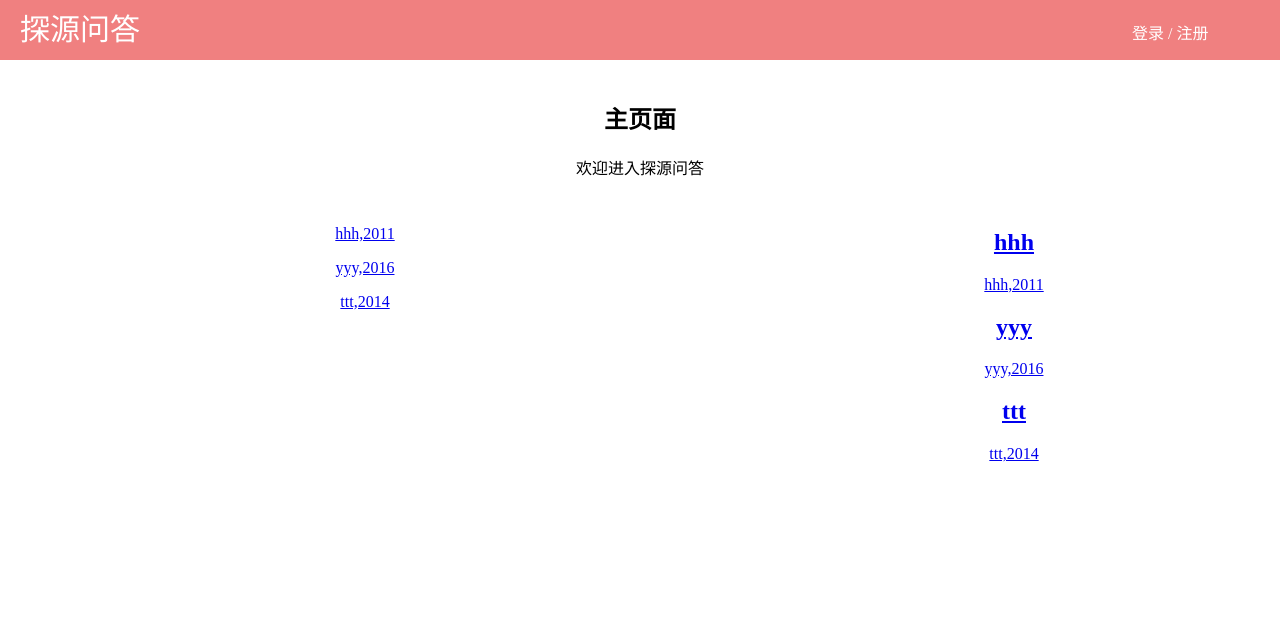
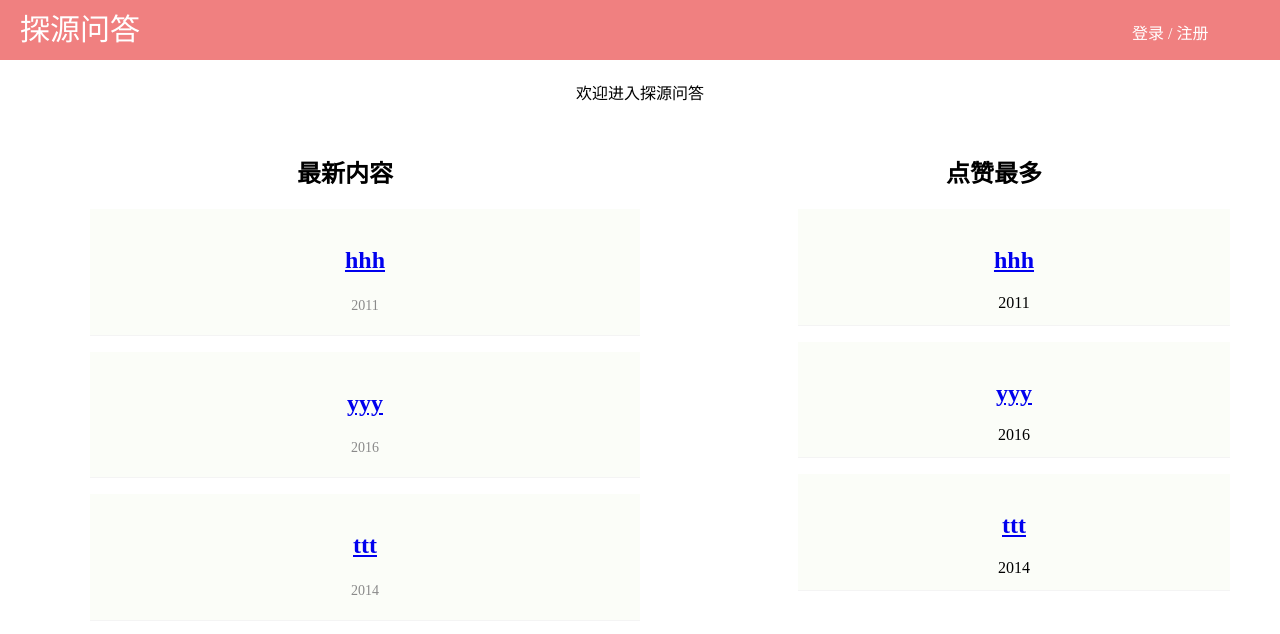
Before and after one commit to tlyAndty/answer_online, a Vue app: page / in a window 1280 px wide. Shown: the top 634 px of the page. Built offline with nearby package versions, Linux system fonts and the light colour scheme; no server answers; what vue-resource would draw is missing.

Commit message:
Signed-off-by: hjksdnjs <1105600104@qq.com>

```diff
--- a/src/components/main.vue
+++ b/src/components/main.vue
@@ -1,12 +1,28 @@
 <template>
   <div class="hometext">
-    <h1>主页面</h1>
     欢迎进入探源问答
     <div style="margin: 30px">
       <div class="time_order" style="float: left;width: 50%">
+        <h1>最新内容</h1>
         <ul class="list" v-for="item in list" style="list-style: none;">
-          <li >
-            <router-link :to="'/question/'+item.ques_id">{{item.ques_title}},{{item.ques_time}}</router-link>
+          <li style="background-color: #fbfdf8;position: relative;padding: 18px 24px 13px 24px;border-bottom: 1px solid #f4f4f4;">
+            <div class="list_con">
+              <div class="title">
+                <h2>
+                  <a href="'localhost:8088/question/'+item.ques_id">{{item.ques_title}}</a>
+                </h2>
+              </div>
+              <div class="time" style="margin-bottom: 4px;color: #8a8a8a;font-size: 14px;line-height: 24px;">
+                {{item.ques_time}}
+              </div>
+              <div class="summary_oneline" style="margin-bottom: 4px;color: #8a8a8a;font-size: 14px;line-height: 24px;">
+                <span>{{item.ques_content}}</span>
+              </div>
+              <div class="list_userbar">
+                <dd class="name"></dd>
+              </div>
+            </div>
+            <!--router-link :to="'/question/'+item.ques_id">{{item.ques_title}},{{item.ques_time}}</router-link-->
           </li>
         </ul>
         <!--el-table
@@ -52,22 +68,26 @@
       </div>
 
       <div class="good_order" style="float: right;width: 40%">
+        <h1>点赞最多</h1>
         <ul class="list" v-for="item in list" style="list-style: none;">
-          <li>
+          <li style="background-color:#fbfdf8;position: relative;padding: 18px 24px 13px 24px;border-bottom: 1px solid #f4f4f4;">
             <div class="list_con">
               <div class="title">
                 <h2>
                   <a href="'localhost:8088/question/'+item.ques_id">{{item.ques_title}}</a>
                 </h2>
               </div>
+              <div class="time">
+                {{item.ques_time}}
+              </div>
               <div class="summary_oneline">
-                {{item.ques_content}}
+                <span>{{item.ques_content}}</span>
               </div>
               <div class="list_userbar">
                 <dd class="name"></dd>
               </div>
             </div>
-            <router-link :to="'/question/'+item.ques_id">{{item.ques_title}},{{item.ques_time}}</router-link>
+            <!--router-link :to="'/question/'+item.ques_id">{{item.ques_title}},{{item.ques_time}}</router-link-->
           </li>
         </ul>
         <!--el-table
```
